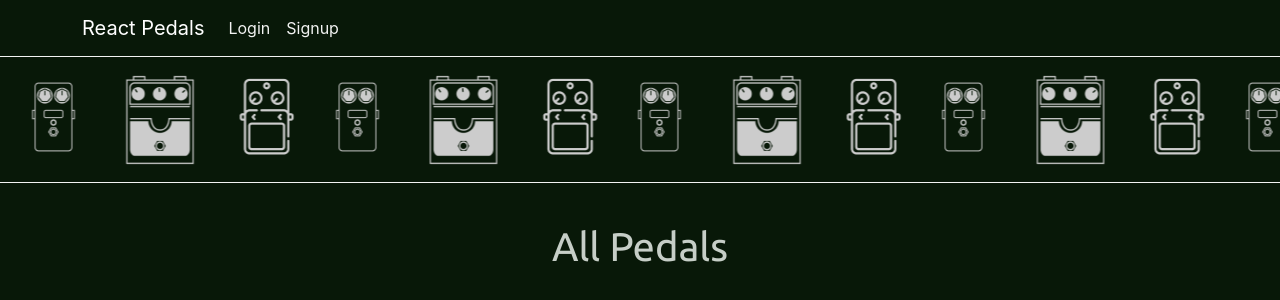
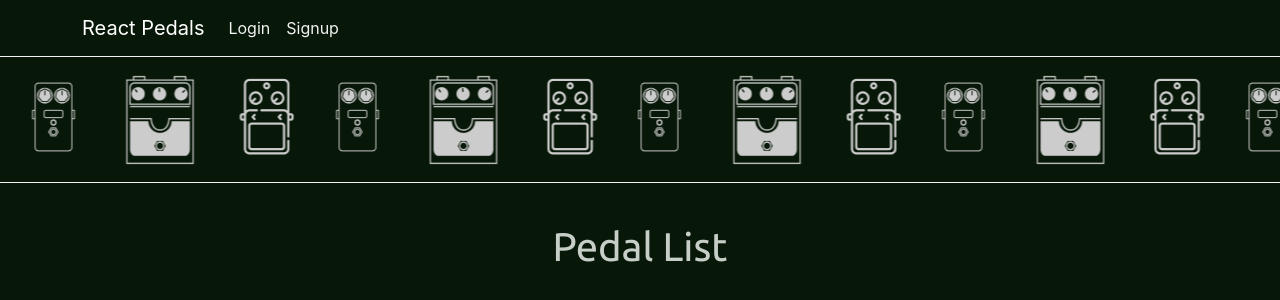
Before and after one commit to LargeWater/react-pedals-front-end, a React (Create React App) app: page / in a window 1280 px wide. Shown: the top 300 px of the page. Built offline with nearby package versions, Linux system fonts and the light colour scheme; no server answers.

Commit message:
Revert "update readme and pedal page title"
This reverts commit 96e79b99e4a8db3579df5f8c30addead32cc89f5.

```diff
--- a/src/pages/PedalList/PedalList.jsx
+++ b/src/pages/PedalList/PedalList.jsx
@@ -6,7 +6,7 @@ import { Link } from 'react-router-dom';
 function PedalList(props) {
   return (
     <>
-      <h1>All Pedals</h1>
+      <h1>Pedal List</h1>
       {props.user ?
       <Link to="/add" style={{fontSize: '1.5rem', marginBottom: '20px', backgroundColor: 'var(--d-900)', alignItems: 'right', textAlign: 'right', }}><img alt='pedal icon' src='/ts9.png' height='65px' width='auto' style={{filter: 'invert(84%)'}}></img>Add a Pedal</Link>
       : null}
```
Also changed, not shown: 1 other file (tests, documents, lock files or other folders).
